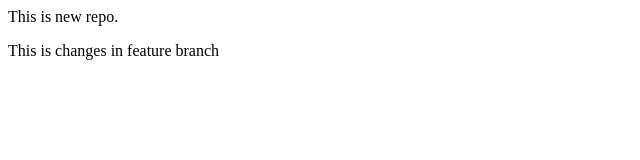
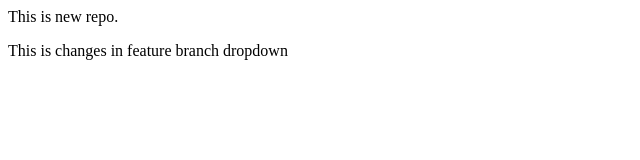
Before and after one commit to arvindkmr382/Localrepo, a plain HTML site: page index.html in a window 1280 px wide. Shown: the full height of the page, 0-640 px from the left. Drawn offline with Linux system fonts and the light colour scheme.

```diff
--- a/index.html
+++ b/index.html
@@ -1,2 +1,2 @@
 <p>This is new repo.</p>
-<p>This is changes in feature branch</p>
+<p>This is changes in feature branch dropdown</p>
```
